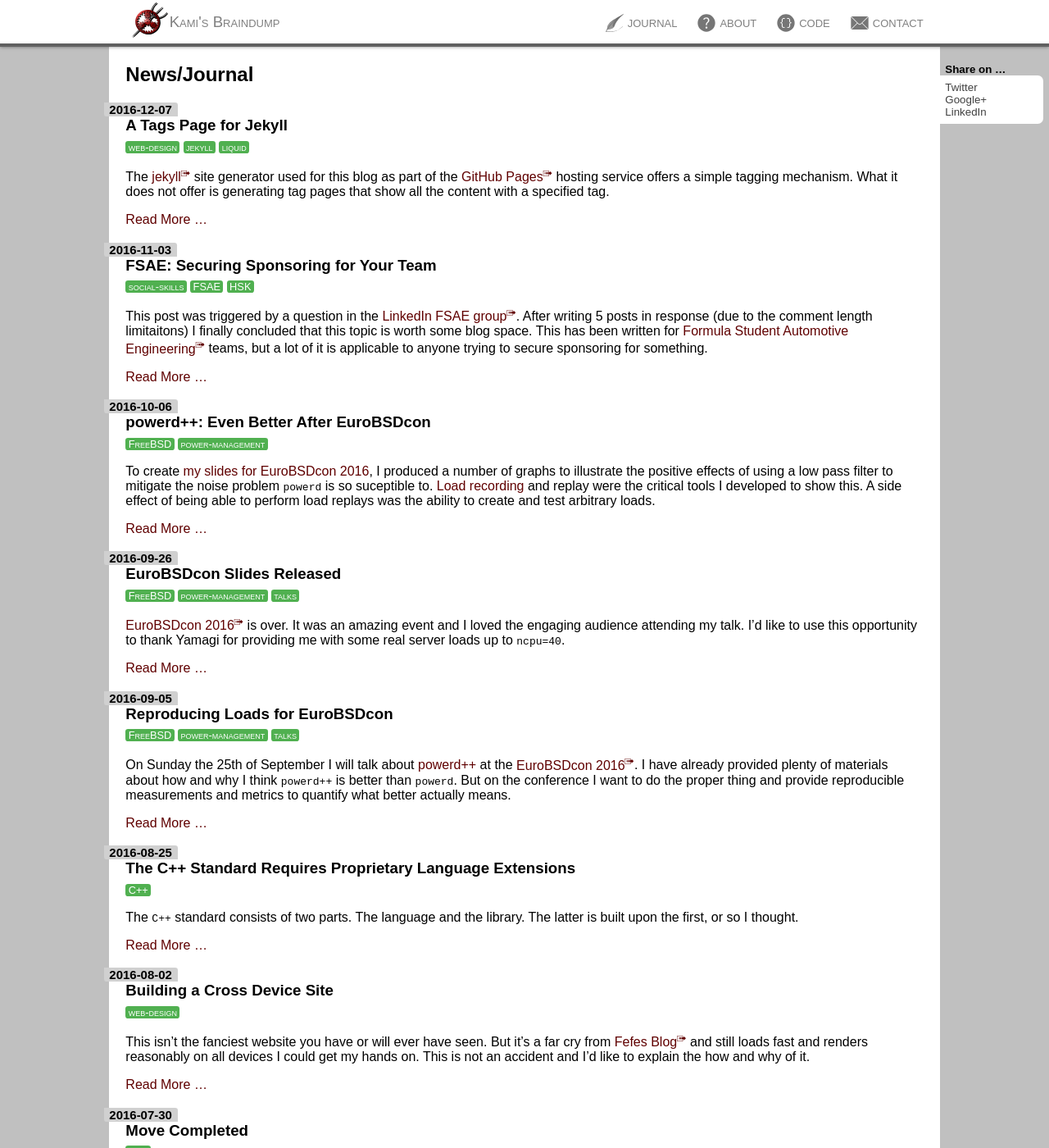
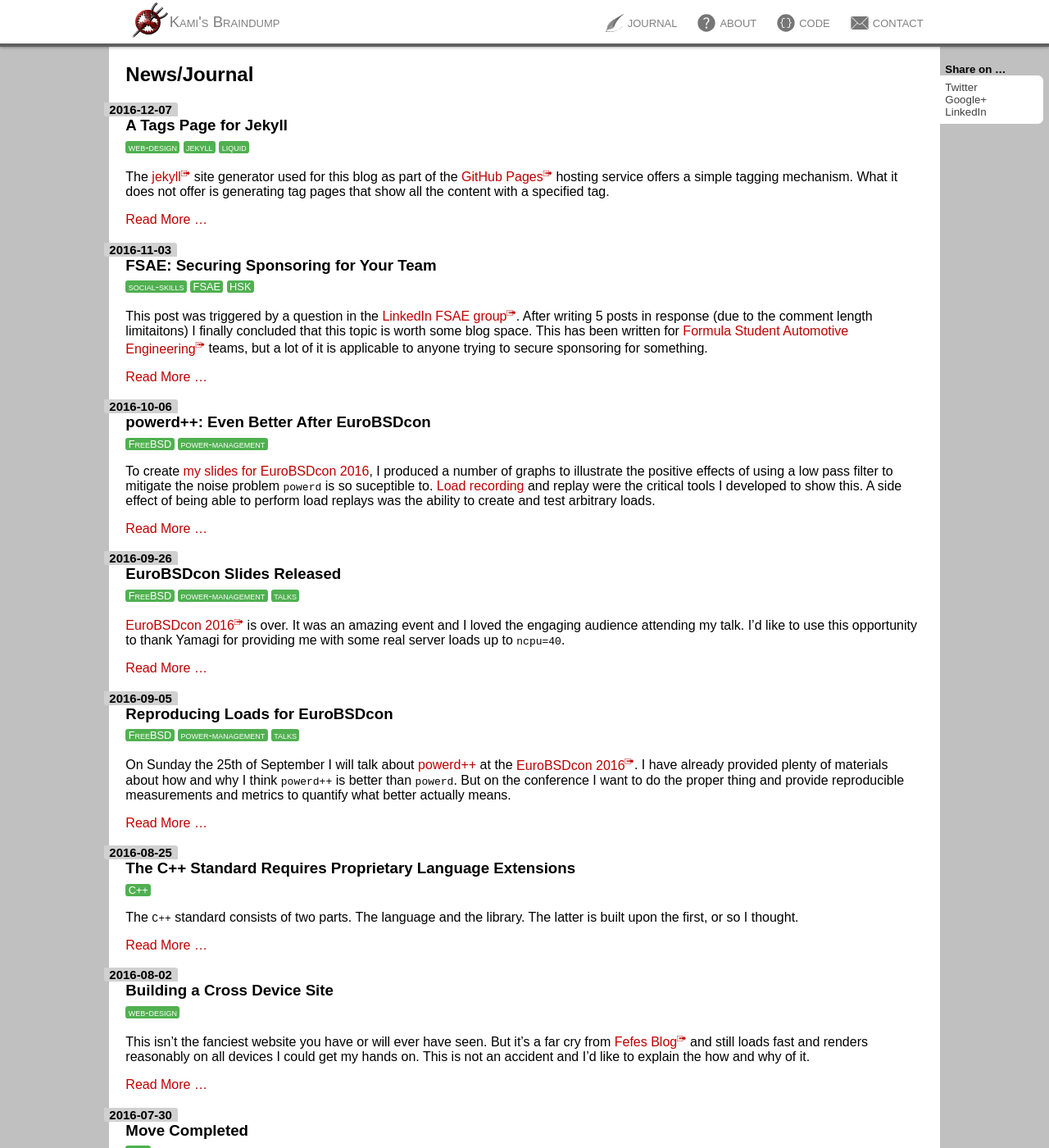
Before and after one commit to lonkamikaze/lonkamikaze.github.io, a Jekyll site: the page built from index.html, in a window 1280 px wide and 1400 px high. Shown: the whole window at 82% size. Built offline with Jekyll 4.4.1, drawn with Linux system fonts in a browser that asks for light colours.

Commit message:
Friendlier link colour, different hover effect

```diff
--- a/css/main.css
+++ b/css/main.css
@@ -186,12 +186,12 @@
 }
 
 article a {
-	color:               #600000;
+	color:               #c00000;
 	text-decoration:     none;
 }
 
-article a:hover, .tag:hover {
-	color:               #e04000;
+a:hover {
+	text-shadow:         0pt 0pt .1ex;
 }
 
 article a[href*="://"]::after {
@@ -461,10 +461,6 @@
 section[id^=tag\:] a:first-child {
 	color:               #000000;
 }
-
-section[id^=tag\:] a:first-child:hover {
-	color:               #e04000;
-}
 /* } tags page */
 
 footer {
```
